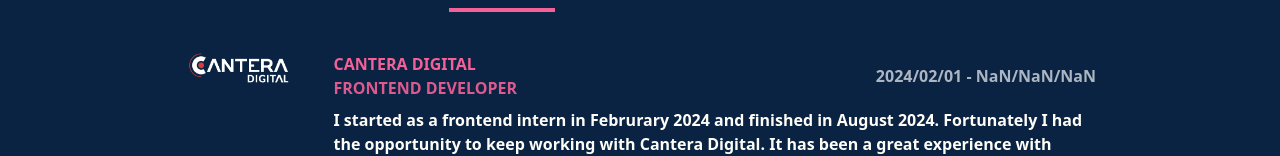
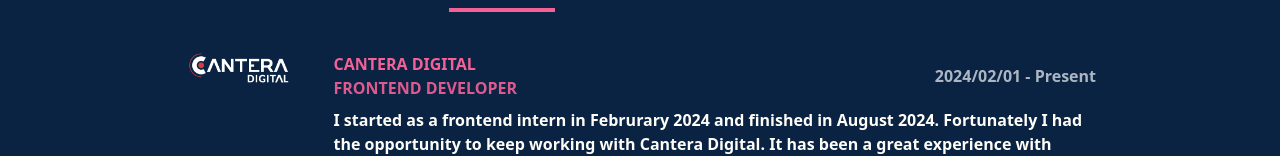
Before and after one commit to DanielMMITM/portfolio, a React (Vite) app: page / in a window 1280 px wide. Shown: the part 562-718 px from the top of the page. Built offline with nearby package versions, Linux system fonts and the light colour scheme; the HTML template or start-up script is replaced by a standard one.

Commit message:
Update - handle current job

```diff
--- a/src/components/Tabs/Experience.tsx
+++ b/src/components/Tabs/Experience.tsx
@@ -32,7 +32,7 @@
               {data.jobTitle}
             </h2>
           </div>
-          <h3 className="opacity-70 dark:text-slate-100 text-slate-900 font-semibold md:ml-auto">{`${formatDate(data.startDate)} - ${formatDate(data.endDate)}`}</h3>
+          <h3 className="opacity-70 dark:text-slate-100 text-slate-900 font-semibold md:ml-auto">{`${formatDate(data.startDate)} - ${data.endDate ? formatDate(data.endDate) : english ? 'Present' : 'Presente'}`}</h3>
         </div>
         <p className="font-semibold my-2">
           {english ? data.descEn : data.descES}
```
